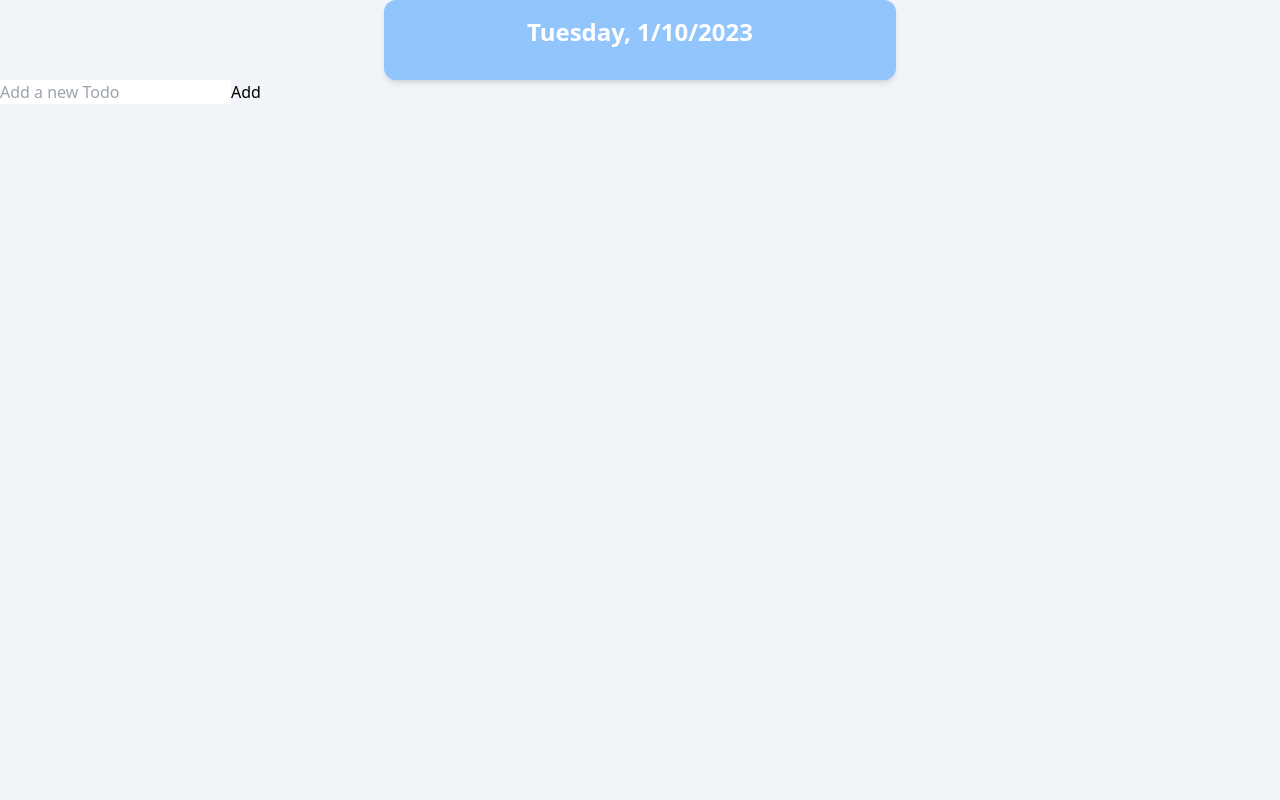
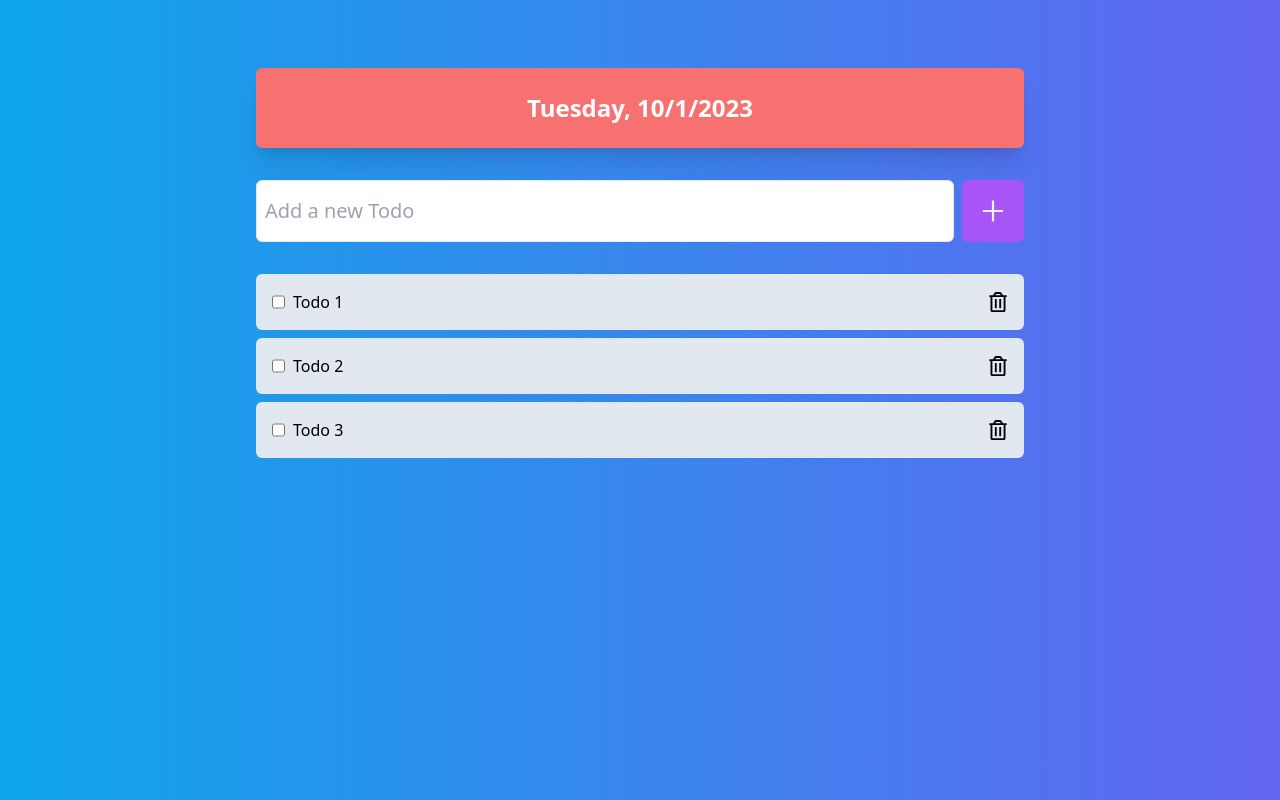
Before and after one commit to lbnmahs/Simple-todo, a React (Vite) app: page / in a window 1280 px wide. Built offline with nearby package versions, Linux system fonts and the light colour scheme.

Commit message:
Designing the frontend

```diff
--- a/src/App.jsx
+++ b/src/App.jsx
@@ -1,19 +1,37 @@
+import { useState } from "react";
 import Banner from "./Banner"
+import { AiOutlinePlus } from 'react-icons/ai';
+import Todo from "./Todo";
+
+
 const styles = {
-  bg: `w-full h-screen bg-slate-100 `
+  bg: `w-full h-screen p-5 bg-gradient-to-r from-sky-500 to-indigo-500`,
+  container: `max-w-[800px] w-full m-auto p-4`,
+  form: `flex justify-between mb-8`,
+  input: `border p-2 w-full rounded-md text-xl outline-none`,
+  button: `p-4 ml-2 bg-purple-500 rounded-md text-slate-100`,
 }
 
 
 function App() {
-
+  const [todos, setTodos] = useState(['Todo 1', 'Todo 2', 'Todo 3'])
   return (
     <div className={styles.bg}>
-      <Banner />
+
       <div className={styles.container}>
+        <Banner />
         <form className={styles.form}>
           <input className={styles.input} placeholder="Add a new Todo"  />
-          <button className={styles.button} type="submit">Add</button>
+          <button className={styles.button} type="submit"><AiOutlinePlus size={30}/></button>
         </form>
+        <ul>
+          {
+            todos.map((todo, index) => (
+              <Todo todo={todo} key={index} />
+            ))
+          }
+
+        </ul>
       </div>
     </div>
   )
--- a/src/Banner.jsx
+++ b/src/Banner.jsx
@@ -1,7 +1,7 @@
 import React, { useEffect, useState } from 'react'
 
 const styles = {
-    bg: `max-w-lg bg-blue-300 rounded-xl shadow-md h-20 m-auto p-4`,
+    container: `w-full bg-red-400 m-auto rounded-md shadow-xl p-6 my-8`,
     date: `font-bold text-white text-2xl text-center`
 }
 
@@ -20,8 +20,8 @@ const Banner = () => {
     const day = date.getDate();
     const year = date.getFullYear();
   return (
-    <div className={styles.bg}>
-      <h1 className={styles.date}>{dayOfWeek}, {month}/{day}/{year}</h1>
+    <div className={styles.container}>
+      <h1 className={styles.date}>{dayOfWeek}, {day}/{month}/{year}</h1>
     </div>
   )
 }
--- /dev/null
+++ b/src/Todo.jsx
@@ -0,0 +1,24 @@
+import React from 'react'
+import { FaRegTrashAlt } from 'react-icons/fa'
+
+const styles = {
+    li: `flex justify-between bg-slate-200 p-4 my-2 capitalize rounded-md`,
+    liCompleted: `flex justify-between bg-slate-400 p-4 my-2 capitalize rounded-md`,
+    row: `flex`,
+    text: `ml-2 cursor-pointer`,
+    textCompleted: `cursor-poniter line-through ml-2`,
+    button: `cursor-pointer flex items-center`
+}
+const Todo = ({ todo }) => {
+  return (
+    <li className={styles.li}>
+        <div className={styles.row}>
+            <input type="checkbox" />
+            <span className={styles.text}>{todo}</span>
+        </div>
+        <button className={styles.button}><FaRegTrashAlt size={20}/></button>
+    </li>
+  )
+}
+
+export default Todo
```
